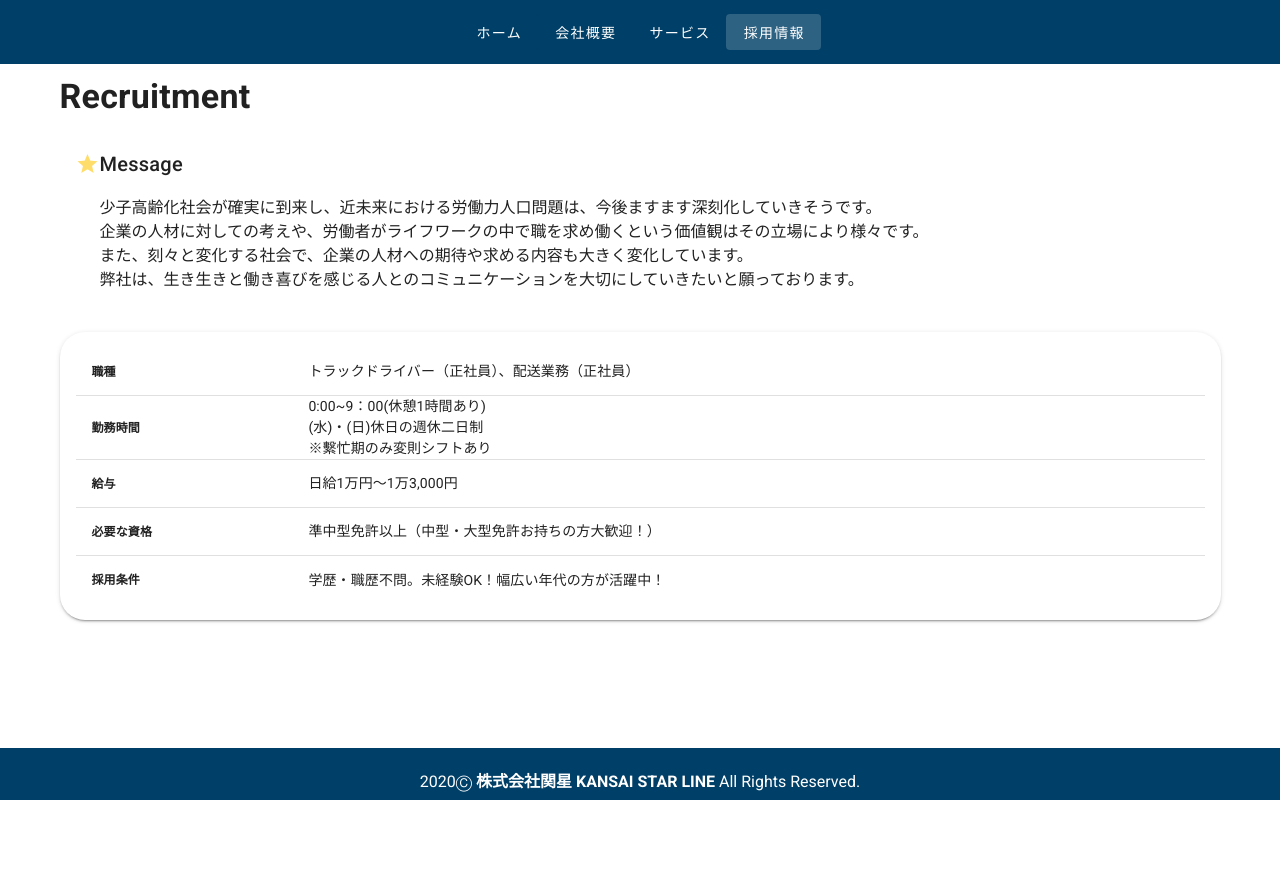
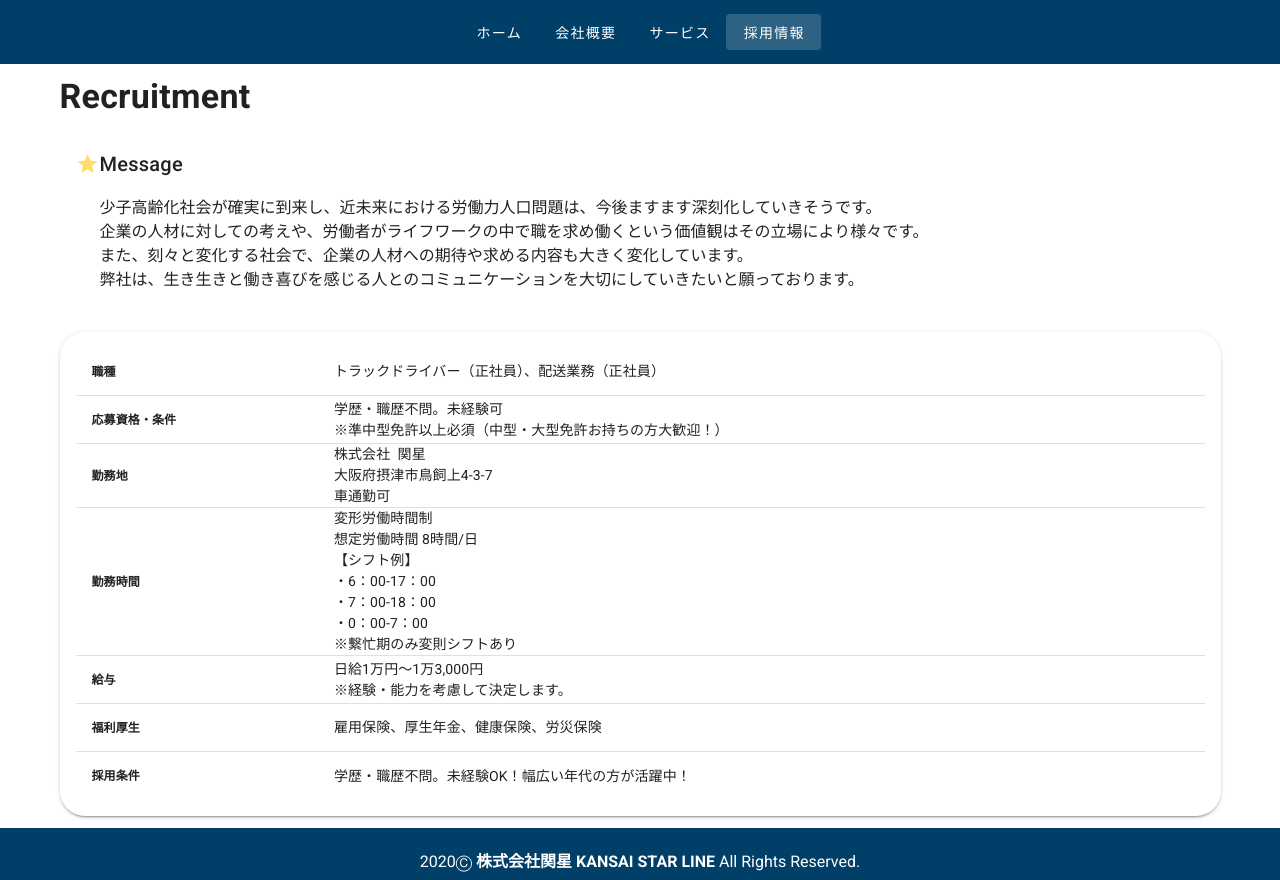
Before and after one commit to ayahamaguri/kansei_hp, a Nuxt app: page /recruit in a window 1280 px wide. Before the commit the page ends 800 px from the top, so only its background shows below. Built offline with nearby package versions, Linux system fonts and the light colour scheme.

Commit message:
feat:テーブル内の文言変更

```diff
--- a/pages/recruit.vue
+++ b/pages/recruit.vue
@@ -48,16 +48,24 @@ export default {
         body: 'トラックドライバー（正社員）、配送業務（正社員）',
       },
       {
+        header: '応募資格・条件',
+        body: '学歴・職歴不問。未経験可<br>※準中型免許以上必須（中型・大型免許お持ちの方大歓迎！）',
+      },
+      {
+        header: '勤務地',
+        body: '株式会社 関星<br>大阪府摂津市鳥飼上4-3-7<br>車通勤可',
+      },
+      {
         header: '勤務時間',
-        body: '0:00~9：00(休憩1時間あり)<br>(水)・(日)休日の週休二日制<br>※繫忙期のみ変則シフトあり',
+        body: '変形労働時間制<br>想定労働時間 8時間/日<br>【シフト例】<br>・6：00-17：00<br>・7：00-18：00<br>・0：00-7：00<br>※繫忙期のみ変則シフトあり',
       },
       {
         header: '給与',
-        body: '日給1万円～1万3,000円',
+        body: '日給1万円～1万3,000円<br>※経験・能力を考慮して決定します。',
       },
       {
-        header: '必要な資格',
-        body: '準中型免許以上（中型・大型免許お持ちの方大歓迎！）',
+        header: '福利厚生',
+        body: '雇用保険、厚生年金、健康保険、労災保険',
       },
       {
         header: '採用条件',
```
